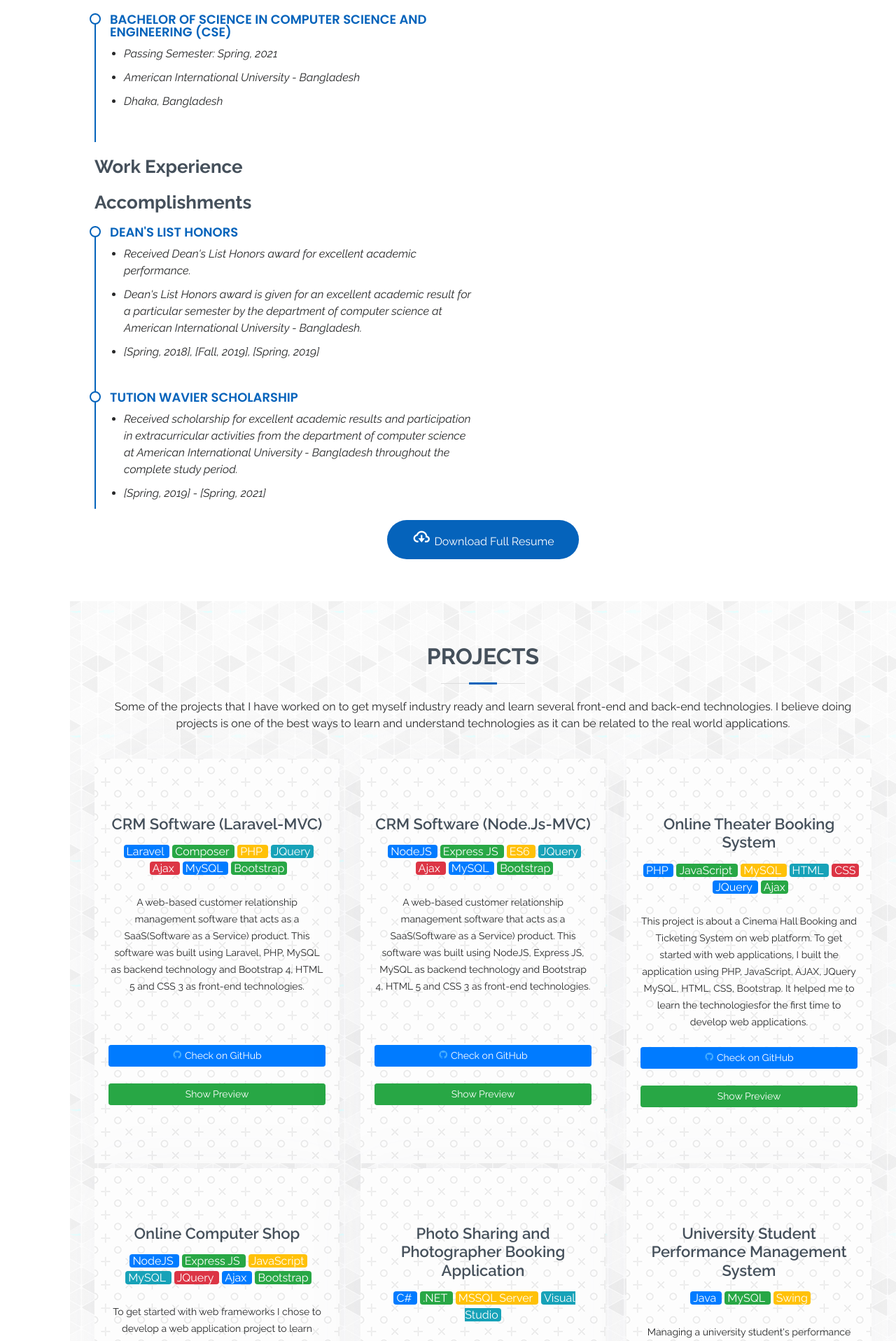
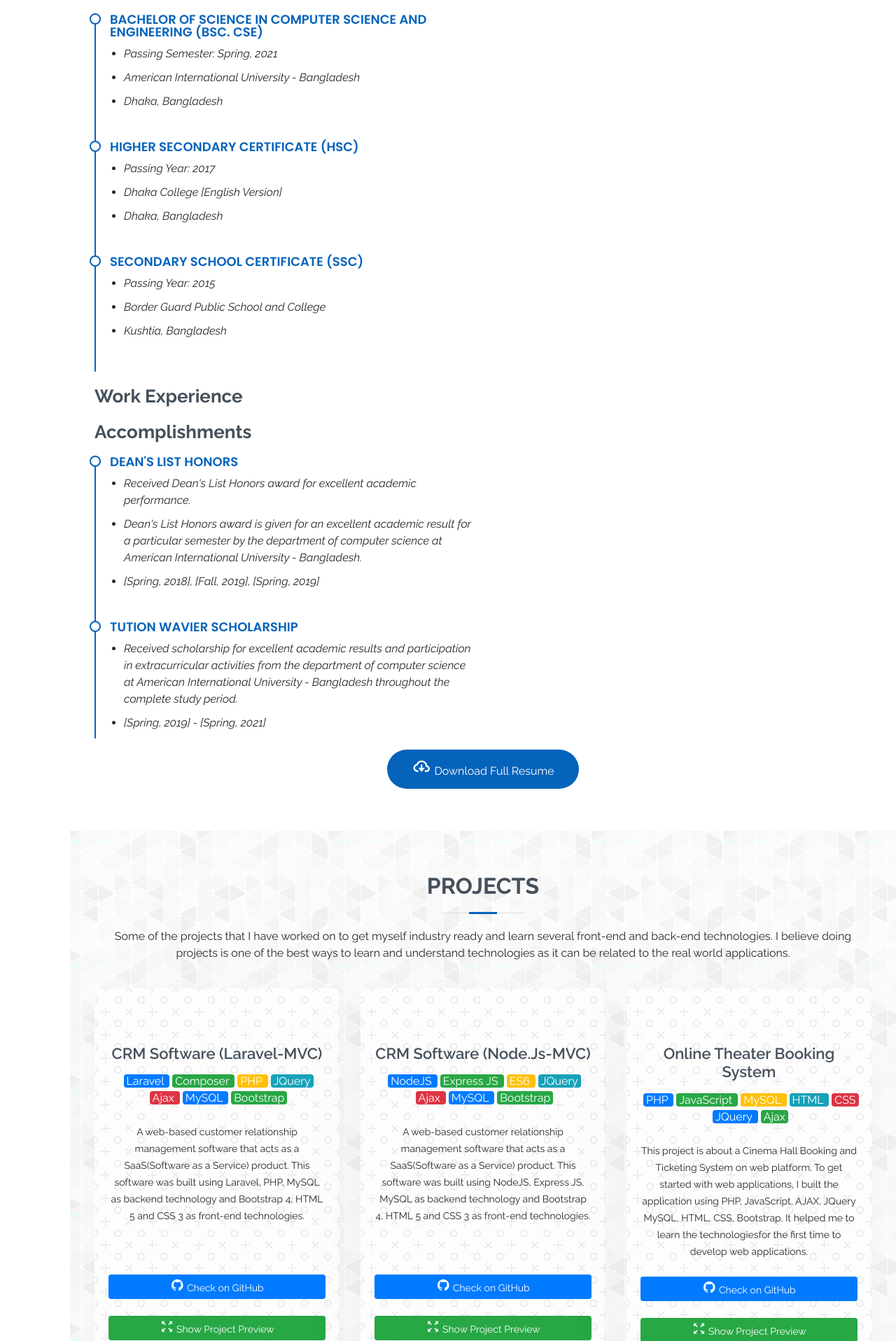
Before and after one commit to ki-shohag/ki-shohag.github.io, a PHP site: page / in a window 1280 px wide. Shown: the part 2840-4756 px from the top of the page at 70% size. Run offline with PHP 8.4, Linux system fonts and the light colour scheme; some libraries are stand-ins or nearby versions.

Commit message:
added new background with hiding the college

```diff
--- a/assets/css/style.css
+++ b/assets/css/style.css
@@ -124,7 +124,7 @@ h6 {
     .gallery-pics {
         width: 100% !important;
         min-width: 100 !important;
-        height: 3 50px;
+        height: 260px;
         border: 5px #fff8dc solid;
         border-top-right-radius: 30px;
         border-bottom-left-radius: 30px;
@@ -1169,12 +1169,11 @@ section {
 }
 
 #footer {
-    background: #f7f8f9;
     color: #45505b;
     font-size: 14px;
     text-align: center;
     padding: 30px 0;
-    background-image: url('../img/backgrounds/webb.png');
+    background-image: url('../img/backgrounds/cubes.png');
 }
 
 #footer h3 {
@@ -1332,7 +1331,7 @@ section {
 }
 
 .galleryContainer {
-    background-image: url('../img/backgrounds/webb.png');
+    background-image: url('../img/backgrounds/memphis-colorful.png');
     padding-top: 35px;
     padding-bottom: 50px;
 }
@@ -1364,3 +1363,7 @@ section {
 #carouselIndicator li {
     color: #11dbcf;
 }
+
+.projectIcons {
+    color: white;
+}
--- a/assets/js/main.js
+++ b/assets/js/main.js
@@ -644,3 +644,6 @@ $("#perfPrevBtn").click(function() {
         "<li>Java</li><li>Swing</li><li>MySQL</li><li>Sublime Text</li>"
     );
 });
+$('.carousel').carousel({
+    interval: 1000 * 3
+});
--- a/index.html
+++ b/index.html
@@ -212,15 +212,15 @@
                         </div>
                         <h3 class="resume-title">Education</h3>
                         <div class="resume-item" data-aos="fade-up" data-aos-delay="200">
-                            <h4>Bachelor of Science in Computer Science and Engineering (CSE)</h4>
+                            <h4>Bachelor of Science in Computer Science and Engineering (Bsc. CSE)</h4>
                             <ul>
                                 <li><em>Passing Semester: Spring, 2021</em></li>
                                 <li><em>American International University - Bangladesh</em></li>
                                 <li><em>Dhaka, Bangladesh</em></li>
                             </ul>
                         </div>
-                        <!-- <div class="resume-item" data-aos="fade-up" data-aos-delay="200">
-                            <h4>Higher Secondary Certificate</h4>
+                        <div class="resume-item" data-aos="fade-up" data-aos-delay="200">
+                            <h4>Higher Secondary Certificate (HSC)</h4>
                             <ul>
                                 <li><em>Passing Year: 2017</em></li>
                                 <li><em>Dhaka College [English Version]</em></li>
@@ -228,13 +228,13 @@
                             </ul>
                         </div>
                         <div class="resume-item" data-aos="fade-up" data-aos-delay="200">
-                            <h4>Secondary School Certificate</h4>
+                            <h4>Secondary School Certificate (SSC)</h4>
                             <ul>
                                 <li><em>Passing Year: 2015</em></li>
                                 <li><em>Border Guard Public School and College</em></li>
                                 <li><em>Kushtia, Bangladesh</em></li>
                             </ul>
-                        </div> -->
+                        </div>
                         <h3 class="resume-title">Work Experience</h3>
                         <!-- <div class="resume-item" data-aos="fade-up" data-aos-delay="200">
                             <h4>Teaching Assistant (TA)</h4>
@@ -293,8 +293,8 @@
                             </p><br>
                             <br><br>
                             <div class="mt-auto">
-                                <a href="https://github.com/ki-shohag/eMarketing_Laravel" target="_blank" class="btn btn-primary btn-block btn-sm text-white"><i class="bx bxl-github"></i> Check on GitHub</a>
-                                <br><button id="crmLaravelPrevBtn" type="button" class="btn btn-success btn-block btn-sm" data-toggle="modal" data-target="#exampleModalLong">Show Preview</button>
+                                <a href="https://github.com/ki-shohag/eMarketing_Laravel" target="_blank" class="btn btn-primary btn-block btn-sm text-white"><i class="bx bxl-github" style="color:white; font-size:20px;"></i> Check on GitHub</a>
+                                <br><button id="crmLaravelPrevBtn" type="button" class="btn btn-success btn-block btn-sm" data-toggle="modal" data-target="#exampleModalLong"><i class="bx bx-expand" style="color:white; font-size:20px;"></i> Show Project Preview</button>
                             </div>
                         </div>
                     </div>
@@ -316,9 +316,9 @@
                             </p><br>
                             <br><br>
                             <div class="mt-auto">
-                                <a href="https://github.com/ki-shohag/eMarketing" target="_blank" class="btn btn-primary btn-block btn-sm text-white"><i class="bx bxl-github"></i> Check on GitHub</a>
+                                <a href="https://github.com/ki-shohag/eMarketing" target="_blank" class="btn btn-primary btn-block btn-sm text-white"><i class="bx bxl-github" style="color:white; font-size:20px;"></i> Check on GitHub</a>
                             </div>
-                            <br><button id="crmPrevBtn" type="button" class="btn btn-success btn-block btn-sm" data-toggle="modal" data-target="#exampleModalLong">Show Preview</button>
+                            <br><button id="crmPrevBtn" type="button" class="btn btn-success btn-block btn-sm" data-toggle="modal" data-target="#exampleModalLong"><i class="bx bx-expand" style="color:white; font-size:20px;"></i> Show Project Preview</button>
                         </div>
                     </div>
 
@@ -337,8 +337,8 @@
                             <p>This project is about a Cinema Hall Booking and Ticketing System on web platform. To get started with web applications, I built the application using PHP, JavaScript, AJAX, JQuery MySQL, HTML, CSS, Bootstrap. It helped me to
                                 learn the technologiesfor the first time to develop web applications.</p><br>
                             <div class="mt-auto">
-                                <a href="https://github.com/ki-shohag/CineCarnival" target="_blank" class="btn btn-primary btn-block btn-sm text-white"><i class="bx bxl-github"></i> Check on GitHub</a>
-                                <br><button id="cinePrevBtn" type="button" class="btn btn-success btn-block btn-sm" data-toggle="modal" data-target="#exampleModalLong">Show Preview</button>
+                                <a href="https://github.com/ki-shohag/CineCarnival" target="_blank" class="btn btn-primary btn-block btn-sm text-white"><i class="bx bxl-github" style="color:white; font-size:20px;"></i> Check on GitHub</a>
+                                <br><button id="cinePrevBtn" type="button" class="btn btn-success btn-block btn-sm" data-toggle="modal" data-target="#exampleModalLong"><i class="bx bx-expand" style="color:white; font-size:20px;"></i> Show Project Preview</button>
                             </div>
                         </div>
                     </div>
@@ -358,8 +358,8 @@
                                 information and reviews of the customers along with the price. It is inspired from the e-commerce sites of online computer shops.</p><br>
                             <br><br>
                             <div class="mt-auto">
-                                <a href="https://github.com/ki-shohag/online_computer_shop" target="_blank" class="btn btn-primary btn-block btn-sm text-white"><i class="bx bxl-github"></i> Check on GitHub</a>
-                                <br><button id="comShopPrevBtn" type="button" class="btn btn-success btn-block btn-sm" data-toggle="modal" data-target="#exampleModalLong">Show Preview</button>
+                                <a href="https://github.com/ki-shohag/online_computer_shop" target="_blank" class="btn btn-primary btn-block btn-sm text-white"><i class="bx bxl-github" style="color:white; font-size:20px;"></i> Check on GitHub</a>
+                                <br><button id="comShopPrevBtn" type="button" class="btn btn-success btn-block btn-sm" data-toggle="modal" data-target="#exampleModalLong"><i class="bx bx-expand" style="color:white; font-size:20px;"></i> Show Project Preview</button>
                             </div>
                         </div>
                     </div>
@@ -376,8 +376,8 @@
                                 a platform for sharing photos and hire a photographer checking their job experience, fees and field of interest.</p><br>
                             <br>
                             <div class="mt-auto">
-                                <a href="https://github.com/ki-shohag/PixBook" target="_blank" class="btn btn-primary btn-block btn-sm text-white"><i class="bx bxl-github"></i> Check on GitHub</a>
-                                <br><button id="pixBookPrevBtn" type="button" class="btn btn-success btn-block btn-sm" data-toggle="modal" data-target="#exampleModalLong">Show Preview</button>
+                                <a href="https://github.com/ki-shohag/PixBook" target="_blank" class="btn btn-primary btn-block btn-sm text-white"><i class="bx bxl-github" style="color:white; font-size:20px;"></i> Check on GitHub</a>
+                                <br><button id="pixBookPrevBtn" type="button" class="btn btn-success btn-block btn-sm" data-toggle="modal" data-target="#exampleModalLong"><i class="bx bx-expand" style="color:white; font-size:20px;"></i> Show Project Preview</button>
                             </div>
                         </div>
                     </div>
@@ -393,8 +393,8 @@
                                 This desktop application is built using Java JDK, MySQL and Swing to provide a student performance tracking system to do well in the university.</p><br>
                             <br>
                             <div class="mt-auto">
-                                <a href="https://github.com/ki-shohag/PerformanceManagement" target="_blank" class="btn btn-primary btn-block btn-sm text-white"><i class="bx bxl-github"></i> Check on GitHub</a>
-                                <br><button id="perfPrevBtn" type="button" class="btn btn-success btn-block btn-sm" data-toggle="modal" data-target="#exampleModalLong">Show Preview</button>
+                                <a href="https://github.com/ki-shohag/PerformanceManagement" target="_blank" class="btn btn-primary btn-block btn-sm text-white"><i class="bx bxl-github" style="color:white; font-size:20px;"></i> Check on GitHub</a>
+                                <br><button id="perfPrevBtn" type="button" class="btn btn-success btn-block btn-sm" data-toggle="modal" data-target="#exampleModalLong"><i class="bx bx-expand" style="color:white; font-size:20px;"></i> Show Project Preview</button>
                             </div>
                         </div>
                     </div>
@@ -408,7 +408,7 @@
                     <h2>Gallery</h2>
                 </div>
                 <div class="row justify-content-center" data-aos="fade-up" data-aos-delay="200">
-                    <div class="col-lg-10 text-center">
+                    <div class="col-lg-11 text-center">
                         <div id="carouselExampleIndicators" class="carousel slide" data-ride="carousel">
                             <ol class="carousel-indicators">
                                 <li data-target="#carouselExampleIndicators" data-slide-to="0" class="active"></li>
```
Also changed, not shown: assets/img/backgrounds/cubes.png (added), assets/img/backgrounds/memphis-colorful.png (added).
